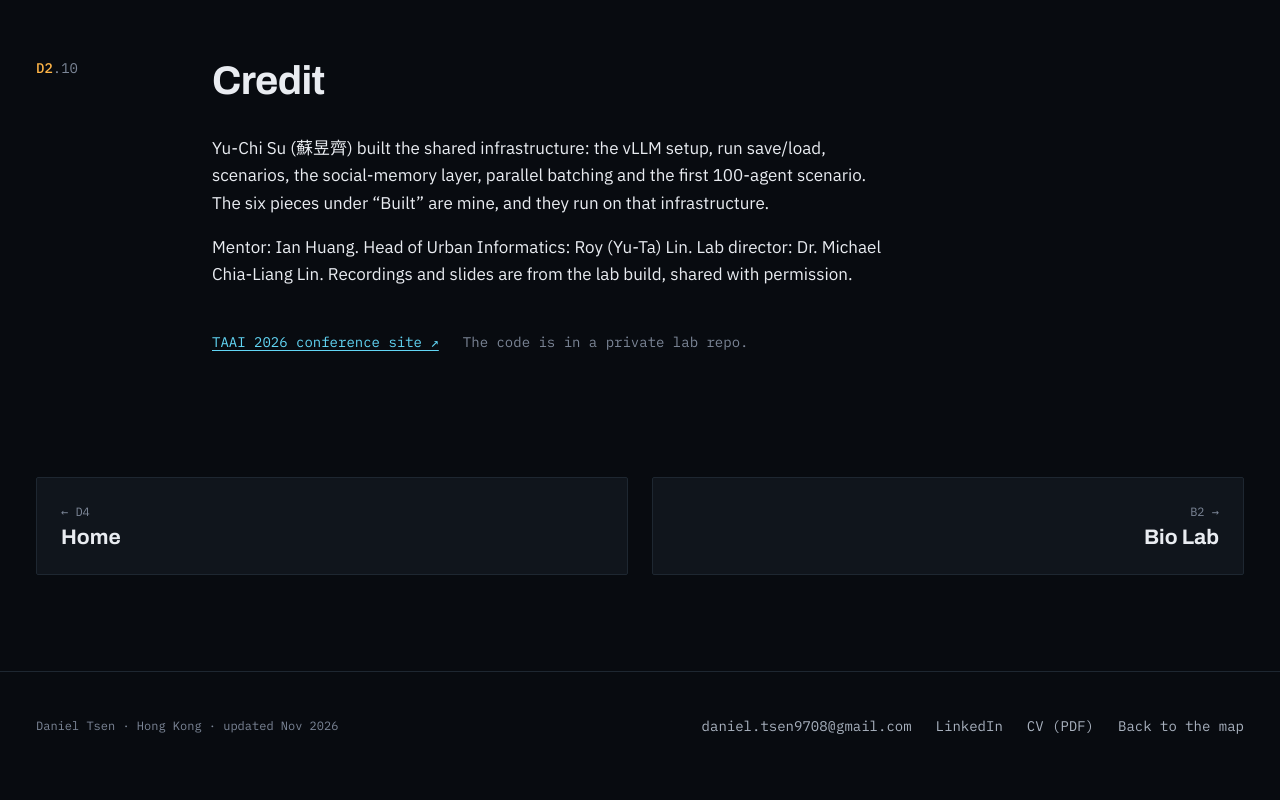
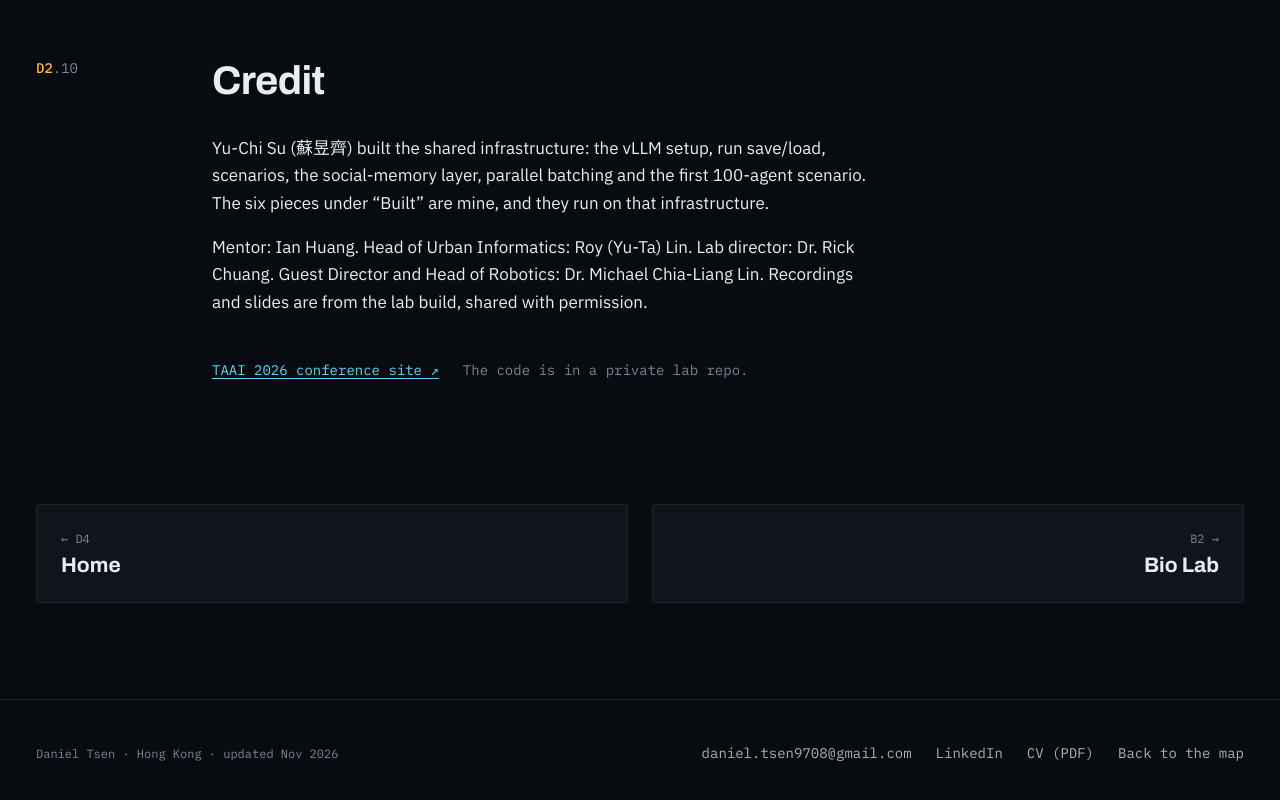
Before and after one commit to HammerHeadLlama/HammerHeadLlama.github.io, a plain HTML site: page simulation.html in a window 1280 px wide. Shown: the part 11118-11918 px from the top of the page. Drawn offline with Linux system fonts and the light colour scheme.

Commit message:
Update lab director credit on simulation page

```diff
--- a/simulation.html
+++ b/simulation.html
@@ -222,7 +222,7 @@
       <h2 id="cred-h">Credit</h2>
       <div class="prose">
         <p>Yu-Chi Su (蘇昱齊) built the shared infrastructure: the vLLM setup, run save/load, scenarios, the social-memory layer, parallel batching and the first 100-agent scenario. The six pieces under “Built” are mine, and they run on that infrastructure.</p>
-        <p class="muted">Mentor: Ian Huang. Head of Urban Informatics: Roy (Yu-Ta) Lin. Lab director: Dr. Michael Chia-Liang Lin. Recordings and slides are from the lab build, shared with permission.</p>
+        <p class="muted">Mentor: Ian Huang. Head of Urban Informatics: Roy (Yu-Ta) Lin. Lab director: Dr. Rick Chuang. Guest Director and Head of Robotics: Dr. Michael Chia-Liang Lin. Recordings and slides are from the lab build, shared with permission.</p>
       </div>
       <ul class="links">
         <!-- PASTE the demo video URL into href. The link stays hidden until it starts with http. -->
```
